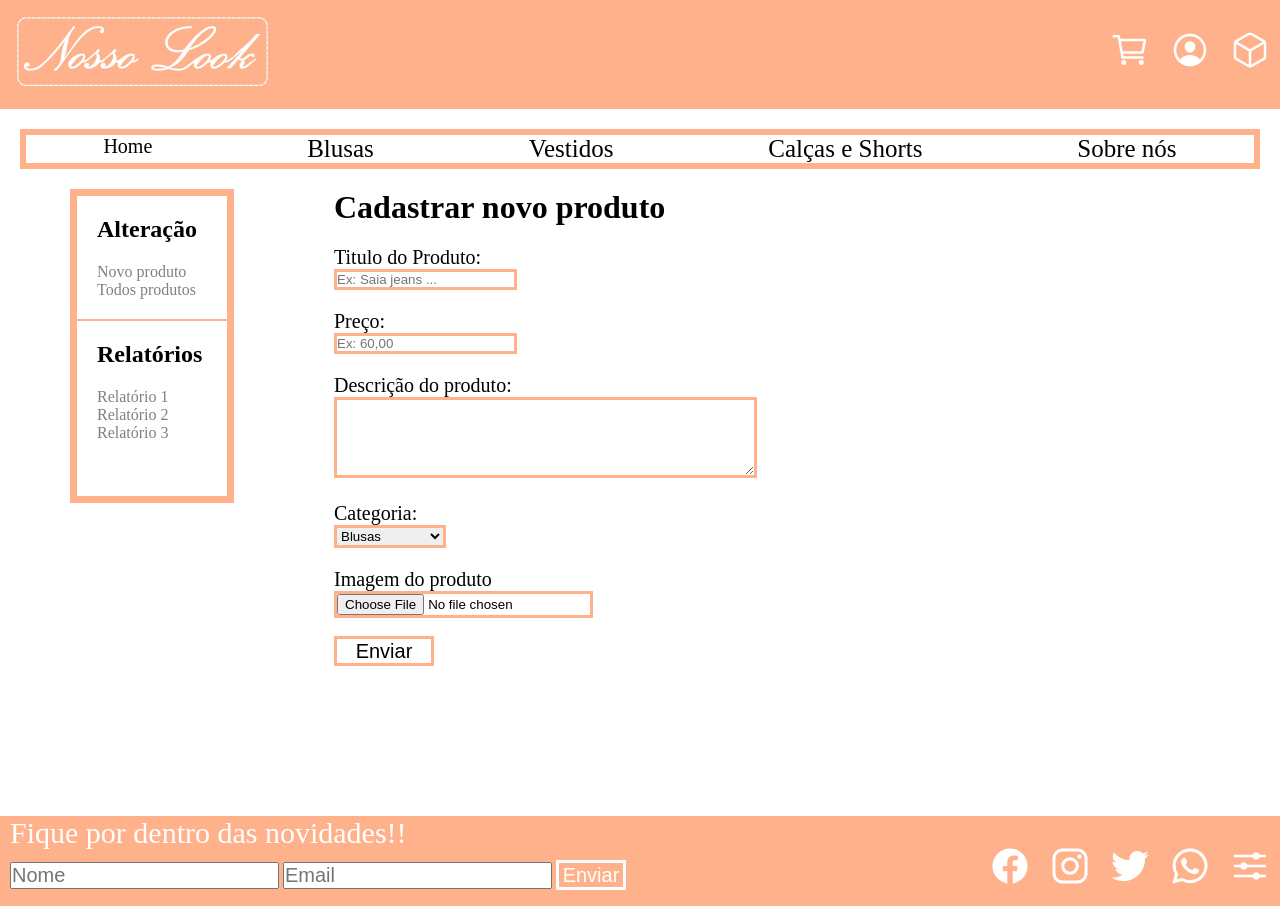
After one commit to Mah-Senger/Nosso-look, a PHP site: page /cadastrar.php in a window 1280 px wide. The commit adds this page. Run offline with PHP 8.4, Linux system fonts and the light colour scheme; some libraries are stand-ins or nearby versions.

Commit message:
feito o insert do cadastrar produto, porém falta adicionar o estoque

```diff
--- a/administrador.php
+++ b/administrador.php
@@ -16,7 +16,7 @@
         </div>
     </div>
     <div id="menu">
-        <a href="pagina_inicial.html" class="opcoes_menu"><p>Home</p></a>
+        <a href="index.html" class="opcoes_menu"><p>Home</p></a>
         <a href="blusas.html" class="opcoes_menu"><p>Blusas</p></a>
         <a href="vestidos.html" class="opcoes_menu"><p>Vestidos</p></a>
         <a href="calcas.html" class="opcoes_menu"><p>Calças e Shorts</p></a>
@@ -28,7 +28,7 @@
         <div id="cima">
             <h2>Alteração</h2>
             <div class="meio">
-            <a href="cadastrar.html" class="none"><p>Novo produto</p></a>
+            <a href="cadastrar.php" class="none"><p>Novo produto</p></a>
             <a href="" class="none"><p>Todos produtos</p></a>
             </div>
         </div>
--- /dev/null
+++ b/cadastrar.php
@@ -0,0 +1,105 @@
+<!DOCTYPE html>
+<html lang="pt-br">
+<head>
+    <meta charset="UTF-8">
+    <link rel="stylesheet" href="cadastrar.css">
+    <title>Cadastrar | Nosso Look</title>
+    <link rel="shortcut icon" href="logo_topo2.png">
+</head>
+<body>
+    <div id="cabecalho">
+        <div><img src="logo.jpg" alt="logo" id="logo"></div>
+        <div id="opcoes">
+            <a href="carrinho.html"><ion-icon name="cart-outline" title="Carrinho" class="icons"></ion-icon></a>
+            <a href="entrar_cadastre-se.html"><ion-icon name="person-circle-outline"  class="icons"></ion-icon></ion-icon></a>
+            <a href="n_pedido.html"><ion-icon name="cube-outline" class="icons"></ion-icon></ion-icon></a>
+        </div>
+    </div>
+    <div id="menu">
+        <a href="pagina_inicial.html" class="opcoes_menu"><p>Home</p></a>
+        <a href="blusas.html" class="opcoes_menu">Blusas</a>
+        <a href="vestidos.html" class="opcoes_menu">Vestidos</a>
+        <a href="calcas.html" class="opcoes_menu">Calças e Shorts</a>
+        <a href="sobre.html" class="opcoes_menu">Sobre nós</a>
+    </div>
+
+
+    <div id="tudo">
+        <div id="quadro">
+            <div id="cima">
+                <h2>Alteração</h2>
+                <div class="meio">
+                <a href="cadastrar.php" class="none">Novo produto</a>
+                <a href="administrador.php" class="none">Todos produtos</a>
+                </div>
+            </div>
+            <div id="baixo">
+            <h2>Relatórios</h2>
+            <div class="meio">
+            <a href="" class="none">Relatório 1</a>
+            <a href="" class="none">Relatório 2</a>
+            <a href="" class="none">Relatório 3</a>
+            </div>
+        </div>
+        </div>
+        <div id="quest">
+            <h1>Cadastrar novo produto</h1>
+            <form action="resul_cadastrar_produto.php" method="POST">
+
+            <div class="elementos_form">
+                <label for="descricao"><p>Titulo do Produto:</p></label>
+                <input id="descricao" type="text" class="input" name="titulo" placeholder="Ex: Saia jeans ..." required >
+            </div>
+
+            <div class="elementos_form">
+                <label for="preco"><p>Preço:</p></label>
+                <input id="preco" type="text" class="input" placeholder="Ex: 60,00" name="preco" required>
+            </div>
+
+            <div class="elementos_form">
+                <label for="ficha"><p>Descrição do produto:</p></label>
+                <textarea id="ficha" cols="50" rows="5" class="input" name="descricao"></textarea>
+            </div>
+
+
+            <div class="elementos_form">
+                <label for="categoria"><p>Categoria:</p></label>
+            <select id="categoria" class="input" name="categoria" required>
+                <option >Blusas</option>
+                <option >Vestidos/saias</option>
+                <option >Calças/shorts</option>
+            </select>
+            </div>
+
+            <div class="elementos_form">
+                <label for="imagem"><p>Imagem do produto</p></label>
+                <input id="imagem" type="file" class="input" name="imagem" required>
+            </div>
+
+            <br>
+            <button type="submit" id="bot"><p>Enviar</p></button>
+            </form>
+        </div>
+    </div>
+
+
+    <div id="rodape">
+        <div>
+        <p id="novidds">Fique por dentro das novidades!!</p>
+        <form action="" method="" id="form">
+            <input type="text" class="nome_email" placeholder="Nome">
+            <input type="email" class="nome_email" placeholder="Email">
+            <button type="submit" id="botao">Enviar</button>
+        </form>
+    </div>
+    <div id="redessociais">
+        <a href="https://www.facebook.com/"><ion-icon name="logo-facebook" class="sociais"></ion-icon></a>
+        <a href="https://www.instagram.com/"><ion-icon name="logo-instagram" class="sociais"></ion-icon></a>
+        <a href="https://twitter.com/"><ion-icon name="logo-twitter" class="sociais"></ion-icon></a>
+        <a href=""><ion-icon name="logo-whatsapp" class="sociais"></ion-icon></a>
+        <a href="administrador.html"><ion-icon name="options" class="sociais"></ion-icon></a>
+    </div>
+    </div>
+    <script src="https://unpkg.com/ionicons@5.2.3/dist/ionicons.js"></script>
+</body>
+</html>
--- a/editar.php
+++ b/editar.php
@@ -28,8 +28,8 @@
             <div id="cima">
                 <h2>Alteração</h2>
                 <div class="meio">
-                <a href="cadastrar.html" class="none"><p>Novo produto</p></a>
-                <a href="administrador.html" class="none"><p>Todos produtos</p></a>
+                <a href="cadastrar.php" class="none"><p>Novo produto</p></a>
+                <a href="administrador.php" class="none"><p>Todos produtos</p></a>
                 </div>
             </div>
             <div id="baixo">
--- a/funcoes/funcoes_banco.php
+++ b/funcoes/funcoes_banco.php
@@ -1,8 +1,9 @@
 <?php
 
 // Funções do banco de dados - PRODUTO
-function inserir(){
-
+function inserir_produto($titulo, $preco, $descricao, $categoria){
+    $comando= "INSERT INTO produto (titulo, preco, descricao, categoria) values ('$titulo', '$preco', '$descricao', '$categoria')";
+    return $comando;
 }
 
 function editar_produto($titulo, $descricao, $preco, $categoria, $id){
```
Also changed, not shown: cadastrar.html (deleted, +0 -107 lines), resul_cadastrar_produto.php (added, +32 -0 lines).
